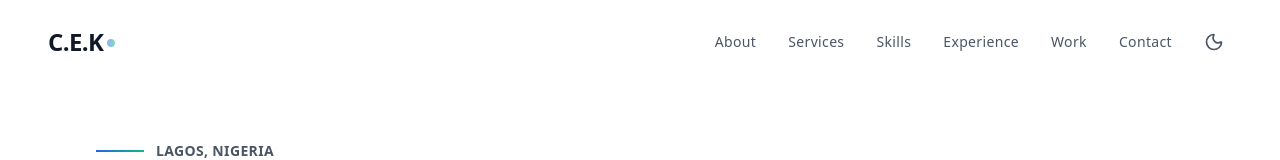
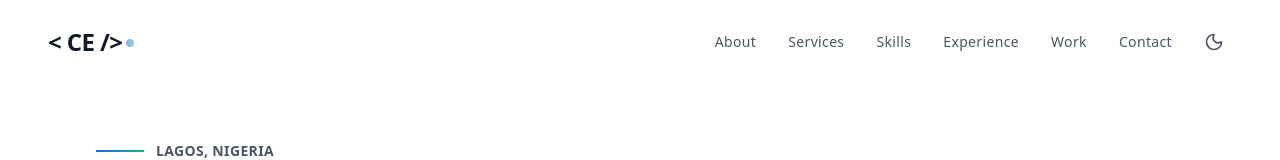
Before and after one commit to nuelxcodev/chukwuemeka-ekine, a React (Vite) app: page / in a window 1280 px wide. Shown: the top 160 px of the page. Built offline with nearby package versions, Linux system fonts and the light colour scheme.

Commit message:
Update Header.tsx

```diff
--- a/components/Header.tsx
+++ b/components/Header.tsx
@@ -61,7 +61,7 @@ const Header: React.FC<HeaderProps> = ({ isDarkMode, toggleTheme }) => {
           onClick={(e) => handleNavClick(e, '#home')}
           className="text-2xl font-bold tracking-tight text-gray-900 dark:text-white group"
         >
-          C.E.K
+          {'< CE />'}
           <span className="bg-gradient-to-r from-primary to-secondary inline-block w-2 h-2 rounded-full ml-1 mb-1 opacity-100 animate-pulse"></span>
         </a>
 
```
